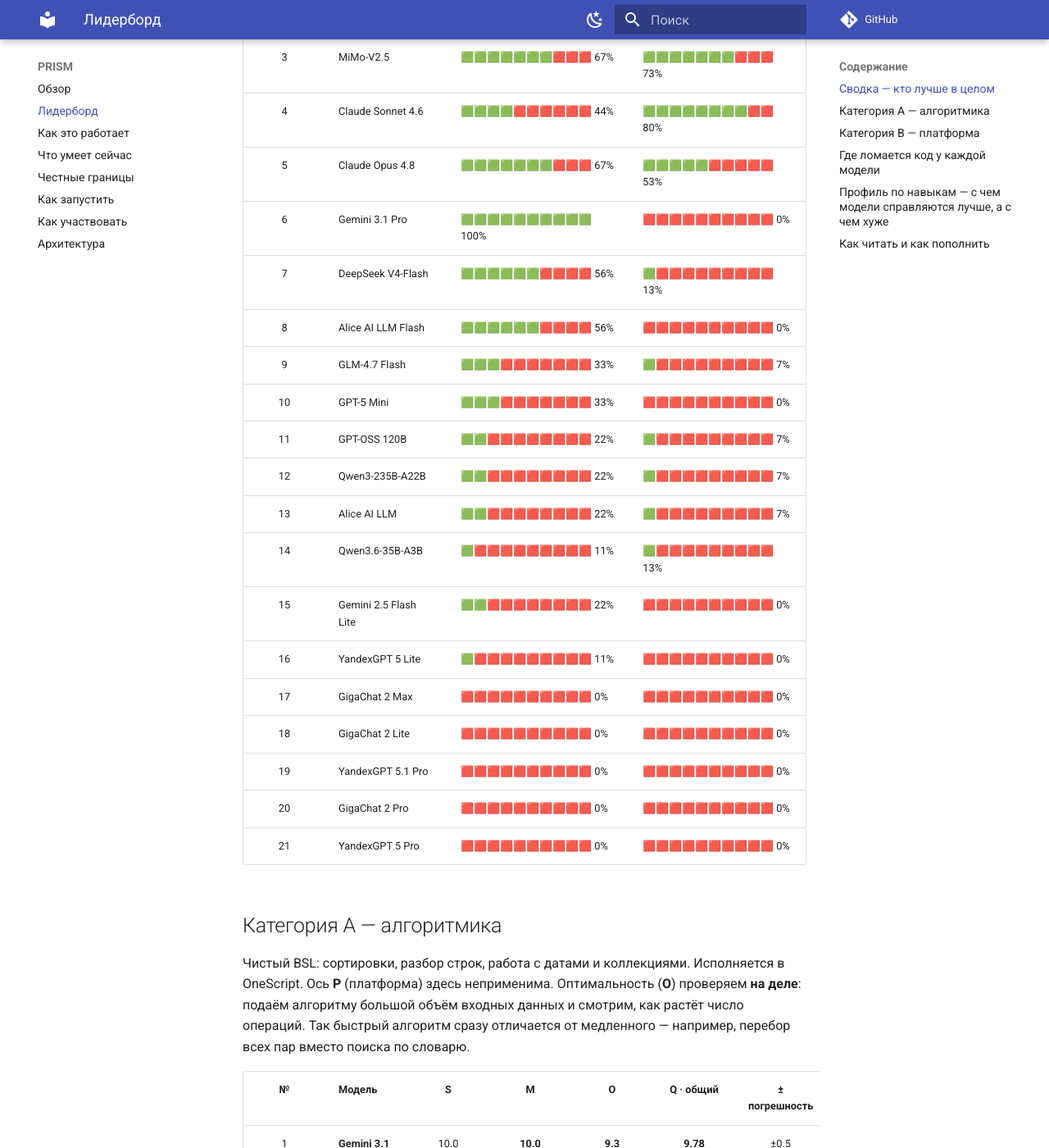
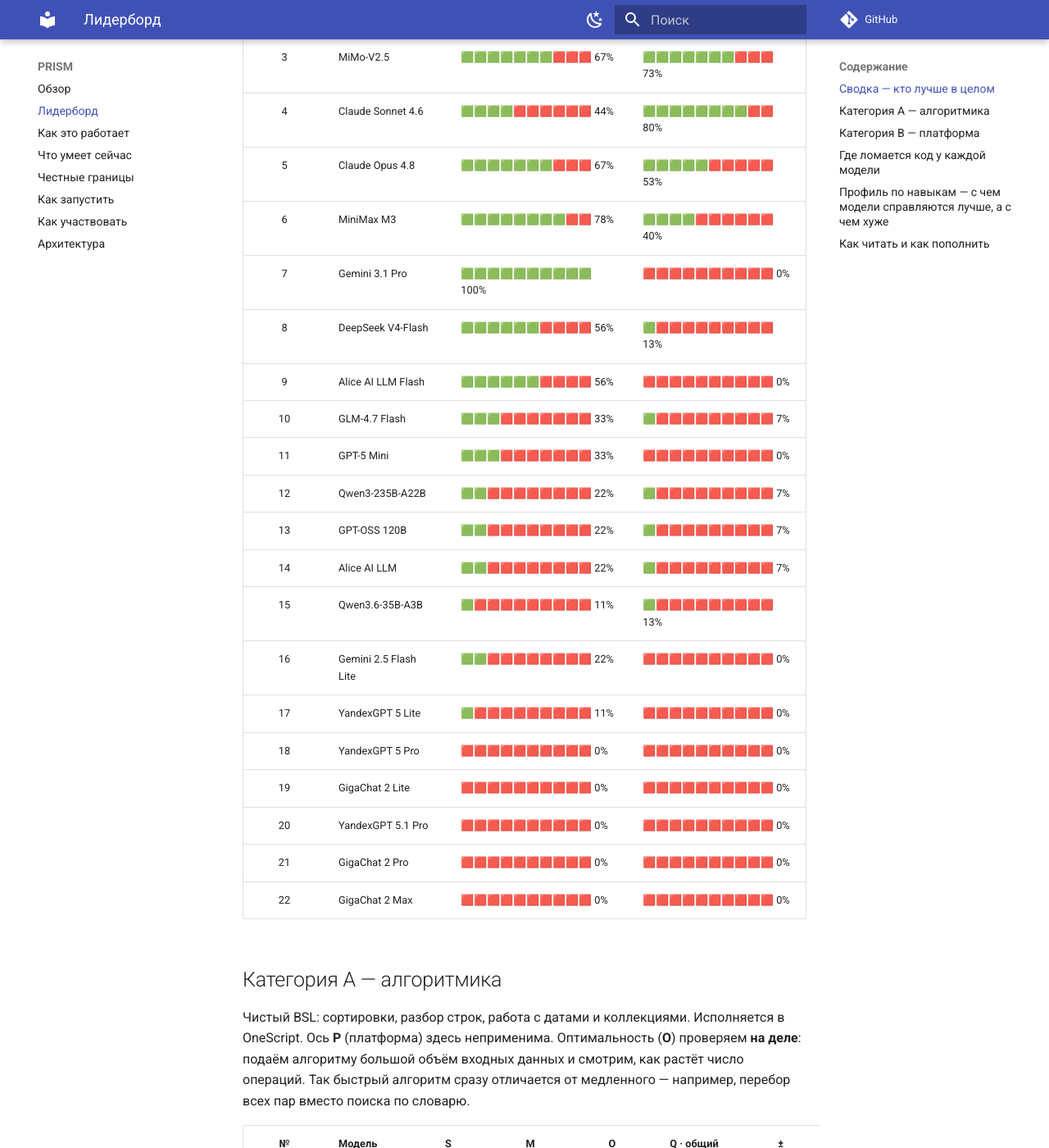
Before and after one commit to genlab-1c/prism, an MkDocs documentation site: the page built from docs/leaderboard.md, in a window 1280 px wide and 1400 px high, scrolled down 705 px. Shown: the whole window at 82% size. Built offline with MkDocs 1.6.1 and Material for MkDocs 9.7.7, drawn with Linux system fonts in a browser that asks for light colours; comment, search, counter and statistics services are not loaded; some of the changed text lies outside the part shown.

Commit message:
chore(bench): add MiniMax M3 run results and refresh leaderboard
Прогон A+B по minimax_m3 (resume + rebuild), оценка L1. A: 4-е место (Q 8.07), B: 6-е (Q 6.99) — синтаксис идеален, логика/платформа 1С слабее. Function calling в кат. B сработал (контекст 15/15). README/docs/site_data обновлены.

```diff
--- a/docs/leaderboard.md
+++ b/docs/leaderboard.md
@@ -28,22 +28,23 @@
 | 3 | MiMo-V2.5 | 🟩🟩🟩🟩🟩🟩🟩🟥🟥🟥 67% | 🟩🟩🟩🟩🟩🟩🟩🟥🟥🟥 73% |
 | 4 | Claude Sonnet 4.6 | 🟩🟩🟩🟩🟥🟥🟥🟥🟥🟥 44% | 🟩🟩🟩🟩🟩🟩🟩🟩🟥🟥 80% |
 | 5 | Claude Opus 4.8 | 🟩🟩🟩🟩🟩🟩🟩🟥🟥🟥 67% | 🟩🟩🟩🟩🟩🟥🟥🟥🟥🟥 53% |
-| 6 | Gemini 3.1 Pro | 🟩🟩🟩🟩🟩🟩🟩🟩🟩🟩 100% | 🟥🟥🟥🟥🟥🟥🟥🟥🟥🟥 0% |
-| 7 | DeepSeek V4-Flash | 🟩🟩🟩🟩🟩🟩🟥🟥🟥🟥 56% | 🟩🟥🟥🟥🟥🟥🟥🟥🟥🟥 13% |
-| 8 | Alice AI LLM Flash | 🟩🟩🟩🟩🟩🟩🟥🟥🟥🟥 56% | 🟥🟥🟥🟥🟥🟥🟥🟥🟥🟥 0% |
-| 9 | GLM-4.7 Flash | 🟩🟩🟩🟥🟥🟥🟥🟥🟥🟥 33% | 🟩🟥🟥🟥🟥🟥🟥🟥🟥🟥 7% |
-| 10 | GPT-5 Mini | 🟩🟩🟩🟥🟥🟥🟥🟥🟥🟥 33% | 🟥🟥🟥🟥🟥🟥🟥🟥🟥🟥 0% |
-| 11 | GPT-OSS 120B | 🟩🟩🟥🟥🟥🟥🟥🟥🟥🟥 22% | 🟩🟥🟥🟥🟥🟥🟥🟥🟥🟥 7% |
+| 6 | MiniMax M3 | 🟩🟩🟩🟩🟩🟩🟩🟩🟥🟥 78% | 🟩🟩🟩🟩🟥🟥🟥🟥🟥🟥 40% |
+| 7 | Gemini 3.1 Pro | 🟩🟩🟩🟩🟩🟩🟩🟩🟩🟩 100% | 🟥🟥🟥🟥🟥🟥🟥🟥🟥🟥 0% |
+| 8 | DeepSeek V4-Flash | 🟩🟩🟩🟩🟩🟩🟥🟥🟥🟥 56% | 🟩🟥🟥🟥🟥🟥🟥🟥🟥🟥 13% |
+| 9 | Alice AI LLM Flash | 🟩🟩🟩🟩🟩🟩🟥🟥🟥🟥 56% | 🟥🟥🟥🟥🟥🟥🟥🟥🟥🟥 0% |
+| 10 | GLM-4.7 Flash | 🟩🟩🟩🟥🟥🟥🟥🟥🟥🟥 33% | 🟩🟥🟥🟥🟥🟥🟥🟥🟥🟥 7% |
+| 11 | GPT-5 Mini | 🟩🟩🟩🟥🟥🟥🟥🟥🟥🟥 33% | 🟥🟥🟥🟥🟥🟥🟥🟥🟥🟥 0% |
 | 12 | Qwen3-235B-A22B | 🟩🟩🟥🟥🟥🟥🟥🟥🟥🟥 22% | 🟩🟥🟥🟥🟥🟥🟥🟥🟥🟥 7% |
-| 13 | Alice AI LLM | 🟩🟩🟥🟥🟥🟥🟥🟥🟥🟥 22% | 🟩🟥🟥🟥🟥🟥🟥🟥🟥🟥 7% |
-| 14 | Qwen3.6-35B-A3B | 🟩🟥🟥🟥🟥🟥🟥🟥🟥🟥 11% | 🟩🟥🟥🟥🟥🟥🟥🟥🟥🟥 13% |
-| 15 | Gemini 2.5 Flash Lite | 🟩🟩🟥🟥🟥🟥🟥🟥🟥🟥 22% | 🟥🟥🟥🟥🟥🟥🟥🟥🟥🟥 0% |
-| 16 | YandexGPT 5 Lite | 🟩🟥🟥🟥🟥🟥🟥🟥🟥🟥 11% | 🟥🟥🟥🟥🟥🟥🟥🟥🟥🟥 0% |
-| 17 | GigaChat 2 Max | 🟥🟥🟥🟥🟥🟥🟥🟥🟥🟥 0% | 🟥🟥🟥🟥🟥🟥🟥🟥🟥🟥 0% |
-| 18 | GigaChat 2 Lite | 🟥🟥🟥🟥🟥🟥🟥🟥🟥🟥 0% | 🟥🟥🟥🟥🟥🟥🟥🟥🟥🟥 0% |
-| 19 | YandexGPT 5.1 Pro | 🟥🟥🟥🟥🟥🟥🟥🟥🟥🟥 0% | 🟥🟥🟥🟥🟥🟥🟥🟥🟥🟥 0% |
-| 20 | GigaChat 2 Pro | 🟥🟥🟥🟥🟥🟥🟥🟥🟥🟥 0% | 🟥🟥🟥🟥🟥🟥🟥🟥🟥🟥 0% |
-| 21 | YandexGPT 5 Pro | 🟥🟥🟥🟥🟥🟥🟥🟥🟥🟥 0% | 🟥🟥🟥🟥🟥🟥🟥🟥🟥🟥 0% |
+| 13 | GPT-OSS 120B | 🟩🟩🟥🟥🟥🟥🟥🟥🟥🟥 22% | 🟩🟥🟥🟥🟥🟥🟥🟥🟥🟥 7% |
+| 14 | Alice AI LLM | 🟩🟩🟥🟥🟥🟥🟥🟥🟥🟥 22% | 🟩🟥🟥🟥🟥🟥🟥🟥🟥🟥 7% |
+| 15 | Qwen3.6-35B-A3B | 🟩🟥🟥🟥🟥🟥🟥🟥🟥🟥 11% | 🟩🟥🟥🟥🟥🟥🟥🟥🟥🟥 13% |
+| 16 | Gemini 2.5 Flash Lite | 🟩🟩🟥🟥🟥🟥🟥🟥🟥🟥 22% | 🟥🟥🟥🟥🟥🟥🟥🟥🟥🟥 0% |
+| 17 | YandexGPT 5 Lite | 🟩🟥🟥🟥🟥🟥🟥🟥🟥🟥 11% | 🟥🟥🟥🟥🟥🟥🟥🟥🟥🟥 0% |
+| 18 | YandexGPT 5 Pro | 🟥🟥🟥🟥🟥🟥🟥🟥🟥🟥 0% | 🟥🟥🟥🟥🟥🟥🟥🟥🟥🟥 0% |
+| 19 | GigaChat 2 Lite | 🟥🟥🟥🟥🟥🟥🟥🟥🟥🟥 0% | 🟥🟥🟥🟥🟥🟥🟥🟥🟥🟥 0% |
+| 20 | YandexGPT 5.1 Pro | 🟥🟥🟥🟥🟥🟥🟥🟥🟥🟥 0% | 🟥🟥🟥🟥🟥🟥🟥🟥🟥🟥 0% |
+| 21 | GigaChat 2 Pro | 🟥🟥🟥🟥🟥🟥🟥🟥🟥🟥 0% | 🟥🟥🟥🟥🟥🟥🟥🟥🟥🟥 0% |
+| 22 | GigaChat 2 Max | 🟥🟥🟥🟥🟥🟥🟥🟥🟥🟥 0% | 🟥🟥🟥🟥🟥🟥🟥🟥🟥🟥 0% |
 
 </div>
 <!-- /prism:lb:summary -->
@@ -64,24 +65,25 @@
 | 1 | **Gemini 3.1 Pro** | 10.0 | **10.0** | **9.3** | **9.78** | ±0.5 |
 | 2 | Gemini 3.5 Flash | 10.0 | **10.0** | **9.3** | **9.78** | ±0.5 |
 | 3 | GPT-5.5 | 10.0 | 8.9 | 8.5 | 9.00 | ±1.3 |
-| 4 | MiMo-V2.5 | 9.8 | 6.9 | 8.0 | 7.87 | ±1.8 |
-| 5 | DeepSeek V4-Flash | 9.8 | 6.3 | 8.8 | 7.82 | ±1.8 |
-| 6 | Claude Opus 4.8 | 9.1 | 6.7 | 7.0 | 7.22 | ±2.2 |
-| 7 | Alice AI LLM Flash | 9.3 | 5.7 | 6.4 | 6.86 | ±2.0 |
-| 8 | GLM-4.7 Flash | 9.8 | 3.7 | 6.0 | 6.32 | ±1.5 |
-| 9 | Claude Sonnet 4.6 | 8.4 | 4.4 | 8.0 | 6.22 | ±2.5 |
-| 10 | GPT-5 Mini | 9.1 | 3.6 | 8.0 | 6.11 | ±2.1 |
-| 11 | GPT-OSS 120B | 9.8 | 2.4 | 7.0 | 5.89 | ±1.5 |
-| 12 | Alice AI LLM | 9.1 | 2.4 | 7.0 | 5.56 | ±1.6 |
-| 13 | Gemini 2.5 Flash Lite | 8.9 | 2.4 | 7.0 | 5.44 | ±1.8 |
-| 14 | Qwen3.6-35B-A3B | 8.9 | 1.3 | 7.0 | 5.04 | ±1.7 |
-| 15 | Qwen3-235B-A22B | 8.7 | 2.2 | 4.0 | 5.00 | ±1.5 |
-| 16 | GigaChat 2 Max | 9.3 | 0.4 | — | 4.89 | ±0.7 |
-| 17 | YandexGPT 5 Pro | 9.3 | 0.2 | — | 4.78 | ±0.5 |
-| 18 | YandexGPT 5 Lite | 7.8 | 1.7 | 4.0 | 4.50 | ±2.2 |
-| 19 | YandexGPT 5.1 Pro | 8.0 | 0.0 | — | 4.00 | ±0.8 |
-| 20 | GigaChat 2 Lite | 6.0 | 0.0 | — | 3.00 | ±1.4 |
-| 21 | GigaChat 2 Pro | 4.9 | 0.0 | — | 2.44 | ±1.8 |
+| 4 | MiniMax M3 | 9.8 | 7.8 | 7.0 | 8.07 | ±1.5 |
+| 5 | MiMo-V2.5 | 9.8 | 6.9 | 8.0 | 7.87 | ±1.8 |
+| 6 | DeepSeek V4-Flash | 9.8 | 6.3 | 8.8 | 7.82 | ±1.8 |
+| 7 | Claude Opus 4.8 | 9.1 | 6.7 | 7.0 | 7.22 | ±2.2 |
+| 8 | Alice AI LLM Flash | 9.3 | 5.7 | 6.4 | 6.86 | ±2.0 |
+| 9 | GLM-4.7 Flash | 9.8 | 3.7 | 6.0 | 6.32 | ±1.5 |
+| 10 | Claude Sonnet 4.6 | 8.4 | 4.4 | 8.0 | 6.22 | ±2.5 |
+| 11 | GPT-5 Mini | 9.1 | 3.6 | 8.0 | 6.11 | ±2.1 |
+| 12 | GPT-OSS 120B | 9.8 | 2.4 | 7.0 | 5.89 | ±1.5 |
+| 13 | Alice AI LLM | 9.1 | 2.4 | 7.0 | 5.56 | ±1.6 |
+| 14 | Gemini 2.5 Flash Lite | 8.9 | 2.4 | 7.0 | 5.44 | ±1.8 |
+| 15 | Qwen3.6-35B-A3B | 8.9 | 1.3 | 7.0 | 5.04 | ±1.7 |
+| 16 | Qwen3-235B-A22B | 8.7 | 2.2 | 4.0 | 5.00 | ±1.5 |
+| 17 | GigaChat 2 Max | 9.3 | 0.4 | — | 4.89 | ±0.7 |
+| 18 | YandexGPT 5 Pro | 9.3 | 0.2 | — | 4.78 | ±0.5 |
+| 19 | YandexGPT 5 Lite | 7.8 | 1.7 | 4.0 | 4.50 | ±2.2 |
+| 20 | YandexGPT 5.1 Pro | 8.0 | 0.0 | — | 4.00 | ±0.8 |
+| 21 | GigaChat 2 Lite | 6.0 | 0.0 | — | 3.00 | ±1.4 |
+| 22 | GigaChat 2 Pro | 4.9 | 0.0 | — | 2.44 | ±1.8 |
 
 </div>
 <!-- /prism:lb:a-overall -->
@@ -104,22 +106,23 @@
 | 3 | MiMo-V2.5 | 10.0 | 7.8 | 9.2 | 8.0 | 8.75 | ±1.2 |
 | 4 | GPT-5.5 | 10.0 | 7.3 | 9.5 | 7.6 | 8.59 | ±1.4 |
 | 5 | Claude Opus 4.8 | 9.7 | 5.3 | 9.5 | 5.6 | 7.52 | ±1.4 |
-| 6 | DeepSeek V4-Flash | 9.9 | 1.3 | 9.1 | 4.7 | 6.23 | ±1.0 |
-| 7 | GLM-4.7 Flash | 9.9 | 1.3 | 9.1 | 2.1 | 5.77 | ±1.1 |
-| 8 | Qwen3.6-35B-A3B | 9.2 | 1.3 | 9.1 | 1.6 | 5.29 | ±1.1 |
-| 9 | Alice AI LLM | 8.1 | 0.7 | 9.9 | 1.3 | 5.00 | ±0.9 |
-| 10 | Gemini 3.1 Pro | 10.0 | 0.0 | 9.5 | 0.4 | 4.98 | ±0.2 |
-| 11 | Qwen3-235B-A22B | 8.3 | 0.7 | 10.0 | 0.9 | 4.96 | ±0.8 |
-| 12 | YandexGPT 5 Lite | 8.4 | 0.0 | 9.9 | 0.0 | 4.93 | ±0.8 |
-| 13 | GPT-OSS 120B | 8.5 | 0.7 | 9.7 | 0.7 | 4.90 | ±0.8 |
-| 14 | Alice AI LLM Flash | 8.9 | 0.0 | 9.5 | 0.0 | 4.60 | ±0.3 |
-| 15 | YandexGPT 5.1 Pro | 8.4 | 0.0 | 9.7 | 0.2 | 4.59 | ±0.3 |
-| 16 | Gemini 2.5 Flash Lite | 8.8 | 0.0 | 9.2 | 0.0 | 4.50 | ±0.3 |
-| 17 | YandexGPT 5 Pro | 8.0 | 0.0 | 9.5 | 0.0 | 4.37 | ±0.4 |
-| 18 | GPT-5 Mini | 7.5 | 0.0 | 9.5 | 0.2 | 4.29 | ±0.2 |
-| 19 | GigaChat 2 Lite | 7.6 | 0.0 | 9.5 | 0.0 | 4.27 | ±0.3 |
-| 20 | GigaChat 2 Max | 7.3 | 0.0 | 9.2 | 0.0 | 4.13 | ±0.4 |
-| 21 | GigaChat 2 Pro | 6.3 | 0.0 | 10.0 | 0.0 | 4.07 | ±0.2 |
+| 6 | MiniMax M3 | 10.0 | 4.0 | 9.7 | 4.2 | 6.99 | ±1.3 |
+| 7 | DeepSeek V4-Flash | 9.9 | 1.3 | 9.1 | 4.7 | 6.23 | ±1.0 |
+| 8 | GLM-4.7 Flash | 9.9 | 1.3 | 9.1 | 2.1 | 5.77 | ±1.1 |
+| 9 | Qwen3.6-35B-A3B | 9.2 | 1.3 | 9.1 | 1.6 | 5.29 | ±1.1 |
+| 10 | Alice AI LLM | 8.1 | 0.7 | 9.9 | 1.3 | 5.00 | ±0.9 |
+| 11 | Gemini 3.1 Pro | 10.0 | 0.0 | 9.5 | 0.4 | 4.98 | ±0.2 |
+| 12 | Qwen3-235B-A22B | 8.3 | 0.7 | 10.0 | 0.9 | 4.96 | ±0.8 |
+| 13 | YandexGPT 5 Lite | 8.4 | 0.0 | 9.9 | 0.0 | 4.93 | ±0.8 |
+| 14 | GPT-OSS 120B | 8.5 | 0.7 | 9.7 | 0.7 | 4.90 | ±0.8 |
+| 15 | Alice AI LLM Flash | 8.9 | 0.0 | 9.5 | 0.0 | 4.60 | ±0.3 |
+| 16 | YandexGPT 5.1 Pro | 8.4 | 0.0 | 9.7 | 0.2 | 4.59 | ±0.3 |
+| 17 | Gemini 2.5 Flash Lite | 8.8 | 0.0 | 9.2 | 0.0 | 4.50 | ±0.3 |
+| 18 | YandexGPT 5 Pro | 8.0 | 0.0 | 9.5 | 0.0 | 4.37 | ±0.4 |
+| 19 | GPT-5 Mini | 7.5 | 0.0 | 9.5 | 0.2 | 4.29 | ±0.2 |
+| 20 | GigaChat 2 Lite | 7.6 | 0.0 | 9.5 | 0.0 | 4.27 | ±0.3 |
+| 21 | GigaChat 2 Max | 7.3 | 0.0 | 9.2 | 0.0 | 4.13 | ±0.4 |
+| 22 | GigaChat 2 Pro | 6.3 | 0.0 | 10.0 | 0.0 | 4.07 | ±0.2 |
 
 </div>
 <!-- /prism:lb:b-overall -->
@@ -149,6 +152,7 @@
 | **Gemini 3.1 Pro** | **100%** | 🟩🟩🟩🟩🟩🟩🟩🟩🟩🟩 | — |
 | Gemini 3.5 Flash | 100% | 🟩🟩🟩🟩🟩🟩🟩🟩🟩🟩 | — |
 | GPT-5.5 | 89% | 🟩🟩🟩🟩🟩🟩🟩🟩🟩🟧 | сбой при выполнении ×1 |
+| MiniMax M3 | 78% | 🟩🟩🟩🟩🟩🟩🟩🟩🟨🟥 | результат не тот ×1 |
 | Claude Opus 4.8 | 67% | 🟩🟩🟩🟩🟩🟩🟩🟧🟥🟥 | ошибка синтаксиса ×2 |
 | MiMo-V2.5 | 67% | 🟩🟩🟩🟩🟩🟩🟩🟧🟧🟥 | перепутаны типы данных ×1 |
 | DeepSeek V4-Flash | 56% | 🟩🟩🟩🟩🟩🟩🟧🟧🟧🟥 | перепутаны типы данных ×1 |
@@ -183,6 +187,7 @@
 | GPT-5.5 | 73% | 🟩🟩🟩🟩🟩🟩🟩🟧🟧🟧 | нет такого поля или объекта ×4 |
 | MiMo-V2.5 | 73% | 🟩🟩🟩🟩🟩🟩🟩🟧🟧🟧 | нет такого поля или объекта ×4 |
 | Claude Opus 4.8 | 53% | 🟩🟩🟩🟩🟩🟧🟧🟧🟥🟥 | нет такого поля или объекта ×5 |
+| MiniMax M3 | 40% | 🟩🟩🟩🟩🟧🟧🟧🟧🟧🟧 | нет такого поля или объекта ×9 |
 | DeepSeek V4-Flash | 13% | 🟩🟧🟧🟧🟧🟧🟧🟧🟧🟥 | нет такого поля или объекта ×7 |
 | Qwen3.6-35B-A3B | 13% | 🟩🟧🟧🟧🟧🟧🟥🟥🟥🟥 | нет такого поля или объекта ×7 |
 | Alice AI LLM | 7% | 🟩🟧🟥🟥🟥🟥🟥🟥🟥🟥 | ошибка синтаксиса ×13 |
@@ -221,6 +226,7 @@
 | **Gemini 3.1 Pro** | 🟩 10.0 | 🟩 10.0 | 🟩 10.0 |
 | Gemini 3.5 Flash | 🟩 10.0 | 🟩 10.0 | 🟩 10.0 |
 | GPT-5.5 | 🟩 7.5 | 🟩 8.3 | 🟩 10.0 |
+| MiniMax M3 | 🟩 7.5 | 🟩 8.3 | 🟨 6.7 |
 | MiMo-V2.5 | 🟩 7.5 | 🟨 7.0 | 🟥 3.9 |
 | DeepSeek V4-Flash | 🟩 7.8 | 🟨 6.1 | 🟨 6.7 |
 | Claude Opus 4.8 | 🟨 5.0 | 🟨 6.7 | 🟨 6.7 |
@@ -256,6 +262,7 @@
 | MiMo-V2.5 | 🟨 6.2 | 🟩 10.0 | 🟨 6.2 | 🟩 10.0 | 🟩 10.0 | 🟨 5.6 |
 | GPT-5.5 | 🟨 5.4 | 🟩 10.0 | 🟨 5.4 | 🟩 10.0 | 🟩 10.0 | 🟨 6.7 |
 | Claude Opus 4.8 | 🟨 6.2 | 🟥 1.1 | 🟨 6.2 | 🟥 1.1 | 🟨 4.4 | 🟨 6.7 |
+| MiniMax M3 | 🟨 5.0 | 🟨 4.4 | 🟨 5.0 | 🟨 4.4 | 🟨 4.4 | 🟥 3.3 |
 | DeepSeek V4-Flash | 🟨 5.0 | 🟥 3.3 | 🟨 5.0 | 🟥 3.3 | 🟥 3.3 | 🟥 3.3 |
 | GLM-4.7 Flash | 🟥 1.4 | 🟥 3.3 | 🟥 1.4 | 🟥 3.3 | 🟥 3.3 | 🟥 3.3 |
 | Qwen3.6-35B-A3B | 🟥 0.0 | 🟥 1.1 | 🟥 0.0 | 🟥 1.1 | 🟥 1.1 | 🟥 0.0 |
```
Also changed, not shown: README.md (+18 -17 lines), docs/status.md (+1 -0 lines), 5 other files.
